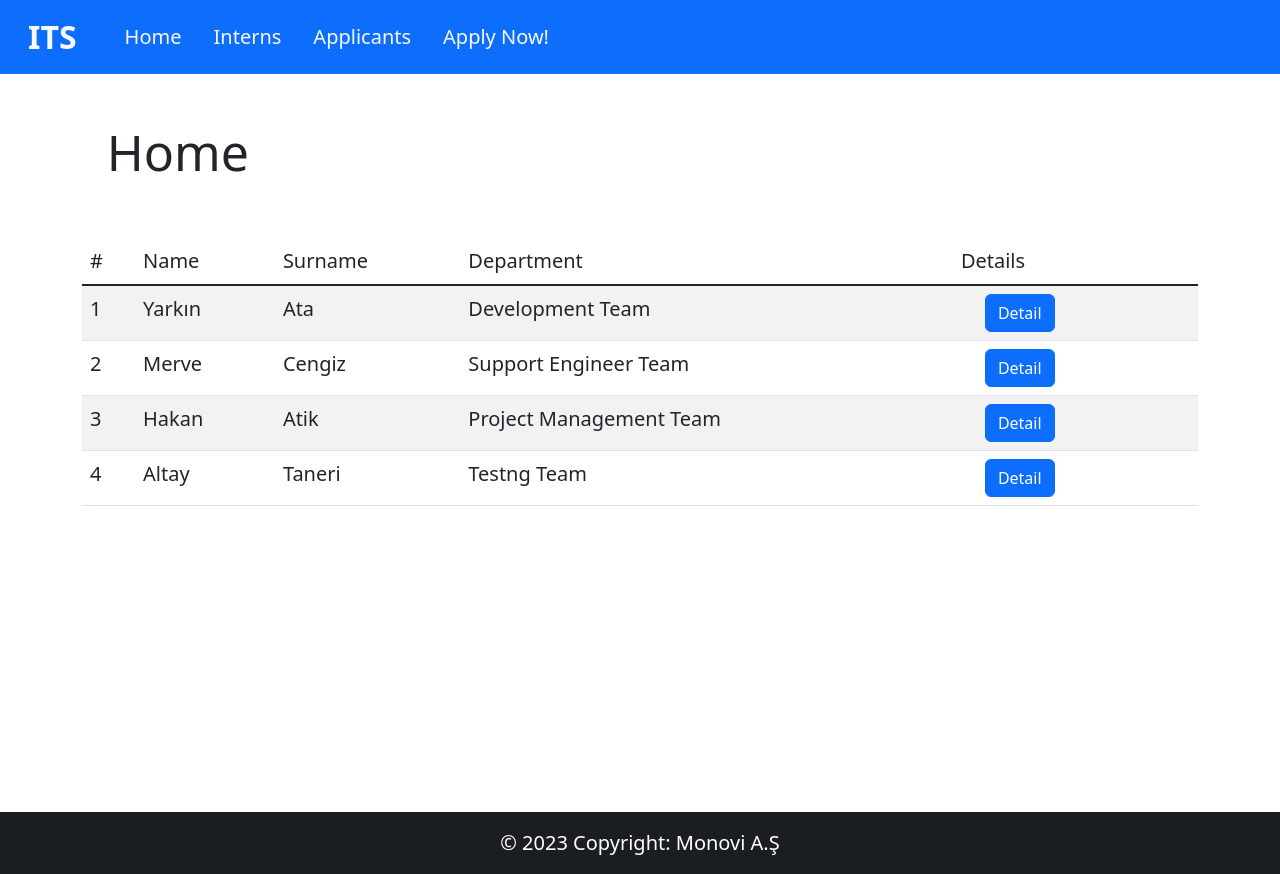
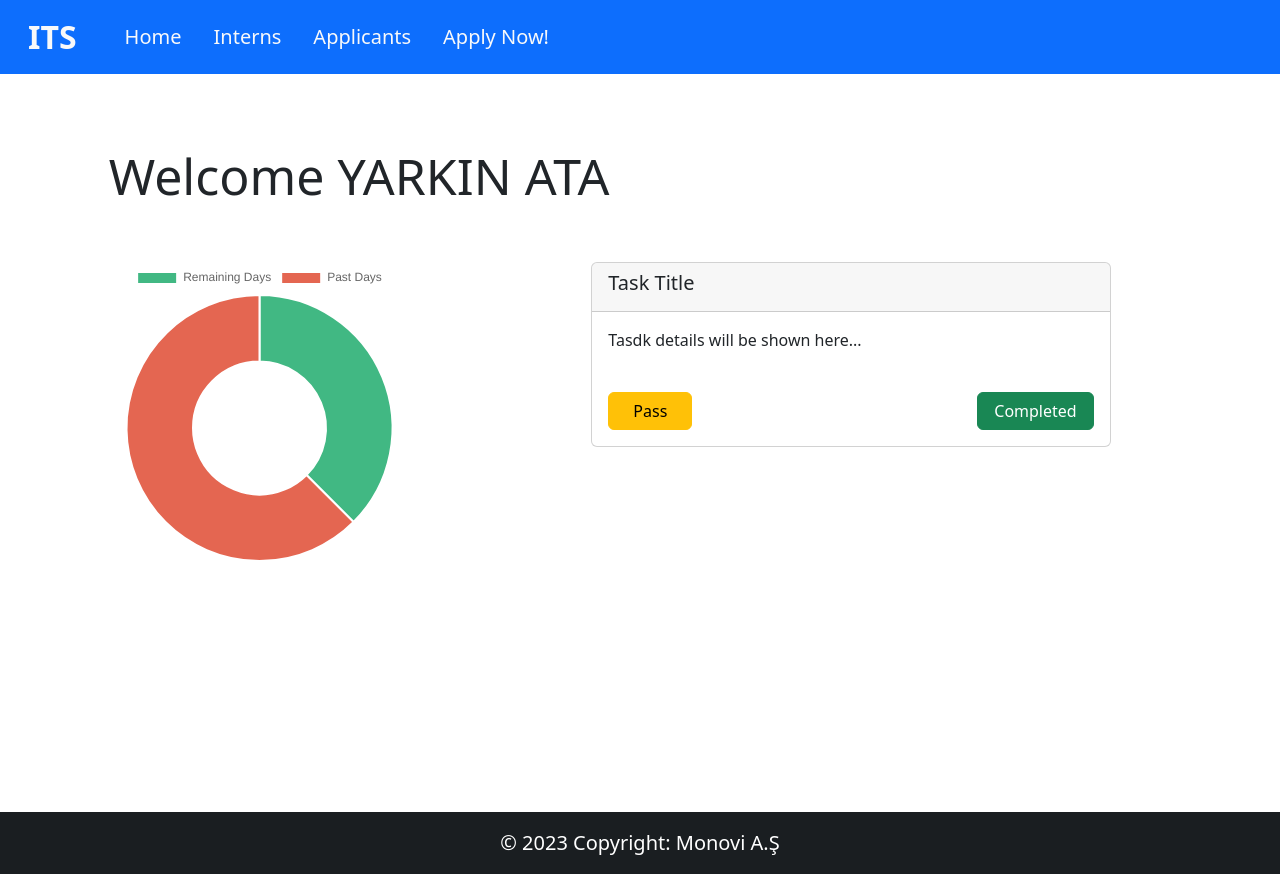
Before and after one commit to YarkinAta00/Intern_tracking_system, a Vue app in the folder deneme/: page /home in a window 1280 px wide. Built offline with nearby package versions, Linux system fonts and the light colour scheme.

Commit message:
Home page UI modified

```diff
--- a/deneme/src/HomePage.vue
+++ b/deneme/src/HomePage.vue
@@ -1,76 +1,49 @@
+
 <script>
-import Button from './components/Button.vue'
+import { Chart as ChartJS, ArcElement, Tooltip, Legend } from 'chart.js'
+import { Doughnut } from 'vue-chartjs'
+import * as chartConfig from './chartConfig.js'
 import PageTitle from './components/PageTitle.vue';
-import Footer from './Footer.vue'
+ChartJS.register(ArcElement, Tooltip, Legend)
+
 export default {
+  components: {
+    Doughnut,
+    PageTitle,
+  },
+  data() {
+    return chartConfig
+  },
+};
+</script>
+<template>
+  <div>
+    <div class="row mt-4">
+      <PageTitle pageTitleValue="Welcome YARKIN ATA" />
+    </div>
 
-    data() {
-        return {
-            interns: [{
-                id: 1,
-                name: "Yarkın",
-                surname: "Ata",
-                department: "Development Team",
+    <div class="row mt-5">
+      <div class="col-5 ">
+        <Doughnut :data="data" :options="options" id="internChart" />
 
-            },
-            {
-                id: 2,
-                name: "Merve",
-                surname: "Cengiz",
-                department: "Support Engineer Team",
+      </div>
 
-            },
-            {
-                id: 3,
-                name: "Hakan",
-                surname: "Atik",
-                department: "Project Management Team",
+      <div class="col-5 mx-5">
+        <div class="card mb-3">
+          <div class="card-header">
+            <h5 class="card-title">Task Title</h5>
+          </div>
 
-            },
-            {
-                id: 4,
-                name: "Altay",
-                surname: "Taneri",
-                department: "Testng Team",
+          <div class="card-body">
+            <p class="card-text">Tasdk details will be shown here...</p>
+            <div class="d-flex justify-content-between pt-4">
+              <a href="#" class="  btn btn-warning px-4">Pass</a>
+              <a href="#" class="  btn btn-success px-3">Completed</a>
+            </div>
+          </div>
 
-            },],
-        }
-    },
-    components: {
-    Footer,
-    Button,
-    PageTitle
-}
-}
-</script>
-
-<template>
-    <PageTitle pageTitleValue="Home"/>
-    <div class="container d-flex align-items-center  justify-content-center my-5">
-        <div id="main-container" class="col d-flex align-items-center  justify-content-center">
-            <table class=" table table-striped table-hover">
-                <thead>
-                    <tr>
-                        <th scope="col" class="fs-5">#</th>
-                        <th scope="col" class="fs-5">Name</th>
-                        <th scope="col" class="fs-5">Surname</th>
-                        <th scope="col" class="fs-5">Department</th>
-                        <th scope="col" class="fs-5">Details</th>
-                    </tr>
-                </thead>
-                <tbody class="table-group-divider">
-                    <tr v-for="(intern, index) in interns">
-                        <td class="fs-5" v-text="intern.id"></td>
-                        <td class="fs-5" v-text="intern.name"></td>
-                        <td class="fs-5" v-text="intern.surname"></td>
-                        <td class="fs-5" v-text="intern.department"></td>
-                        <td>
-                            <Button buttonText="Detail"/>
-                        </td>
-                    </tr>
-                </tbody>
-            </table>
         </div>
+      </div>
     </div>
+  </div>
 </template>
-<style></style>
```
